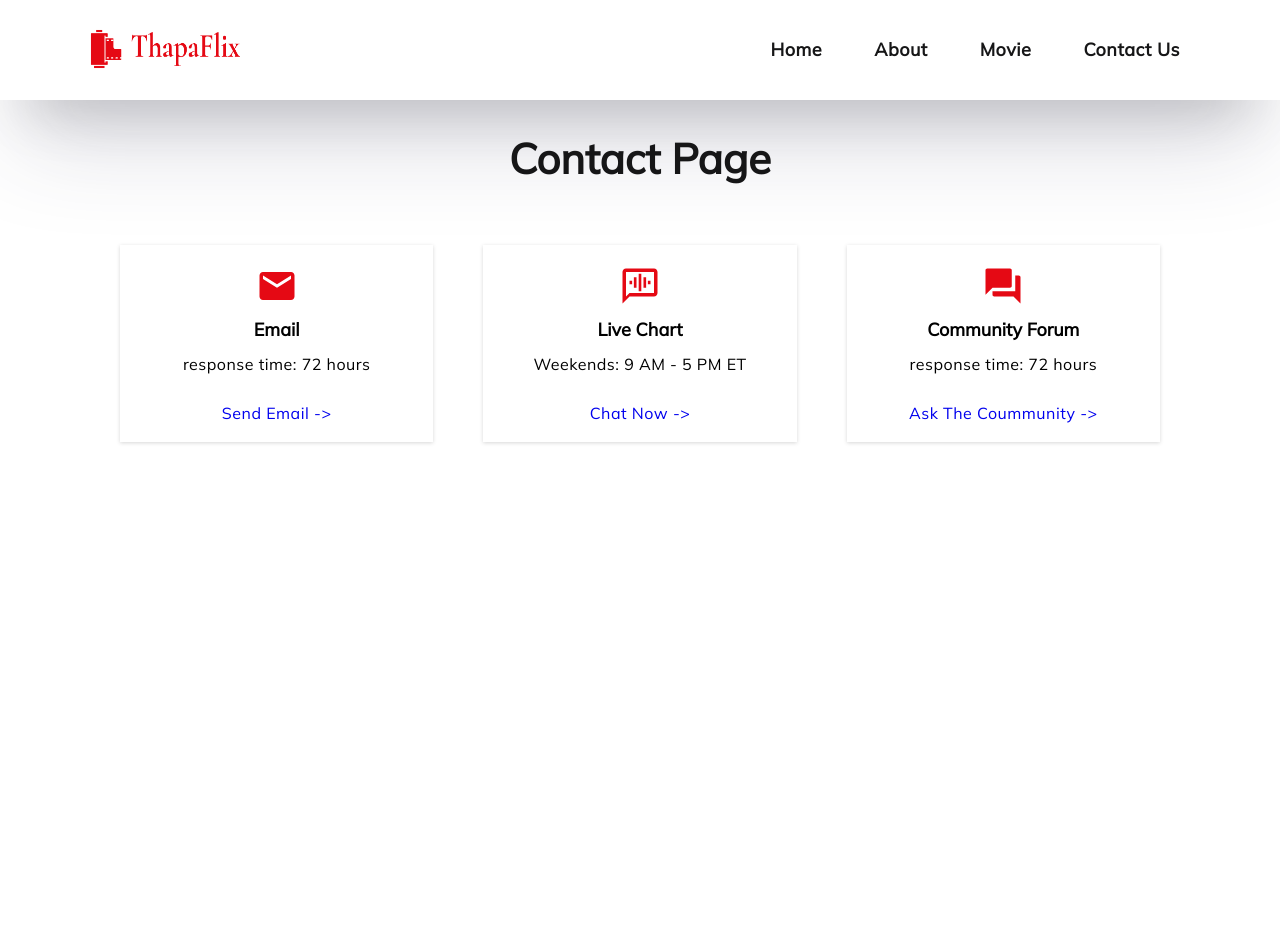
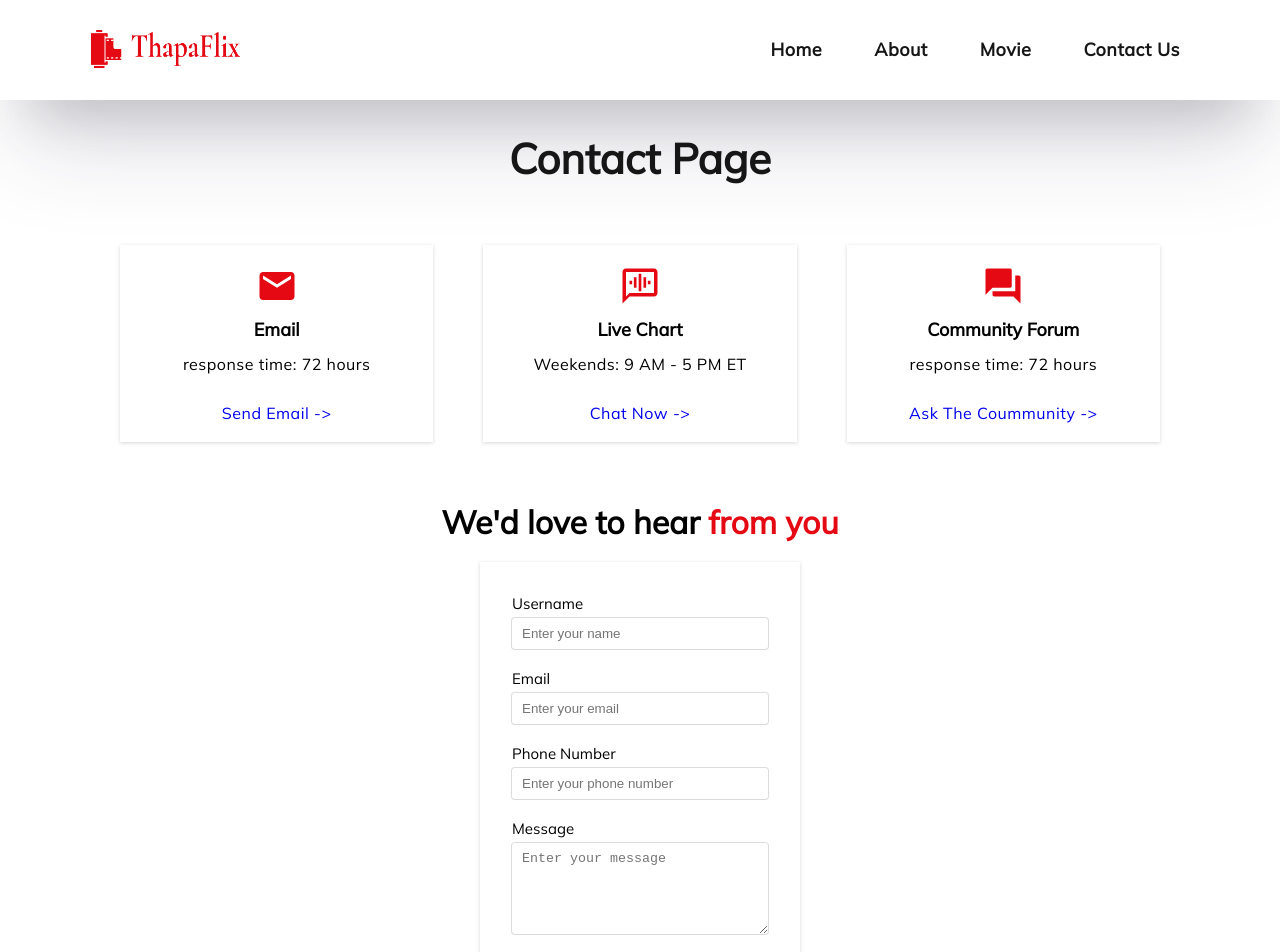
Before and after one commit to sushantskb/Next.Js_Tutorial, a Next.js app: page /contact in a window 1280 px wide. Shown: the top 952 px of the page. Before the commit the page ends 800 px from the top, so only its background shows below. Built offline with nearby package versions, Linux system fonts and the light colour scheme.

Commit message:
"Added ContactForm component and Google Maps iframe to Contact Page"

```diff
--- /dev/null
+++ b/src/app/components/ContactForm.js
@@ -0,0 +1,81 @@
+"use client";
+import React, { useState } from "react";
+import styles from "@/app/contact/contact.module.css";
+import { Mulish } from "next/font/google";
+const ContactForm = () => {
+  const [user, setUser] = useState({
+    username: "",
+    email: "",
+    phone: "",
+    message: "",
+  });
+
+  const handleChange = (e) => {
+    const { name, value } = e.target;
+    setUser((prev) => ({ ...prev, [name]: value }));
+  };
+  const handleSubmit = () => {};
+  return (
+    <form className={styles.contact_form} onSubmit={handleSubmit}>
+      <div className={styles.input_field}>
+        <label htmlFor="username" className={styles.label}>
+          Username
+          <input
+            type="text"
+            name="username"
+            id="username"
+            placeholder="Enter your name"
+            value={user.username}
+            onChange={handleChange}
+          />
+        </label>
+      </div>
+      <div className={styles.input_field}>
+        <label htmlFor="email" className={styles.label}>
+          Email
+          <input
+            type="email"
+            name="email"
+            id="email"
+            placeholder="Enter your email"
+            value={user.email}
+            onChange={handleChange}
+          />
+        </label>
+      </div>
+      <div className={styles.input_field}>
+        <label htmlFor="phone" className={styles.label}>
+          Phone Number
+          <input
+            type="text"
+            name="phone"
+            id="phone"
+            placeholder="Enter your phone number"
+            value={user.phone}
+            onChange={handleChange}
+          />
+        </label>
+      </div>
+      <div className={styles.input_field}>
+        <label htmlFor="message" className={styles.label}>
+          Message
+          <textarea
+            type="text"
+            name="message"
+            id="message"
+            rows={5}
+            placeholder="Enter your message"
+            value={user.message}
+            onChange={handleChange}
+          />
+        </label>
+      </div>
+
+      <div>
+        <button className={styles.btn}>Send Message</button>
+      </div>
+    </form>
+  );
+};
+
+export default ContactForm;
--- a/src/app/contact/page.js
+++ b/src/app/contact/page.js
@@ -1,13 +1,35 @@
-import React from 'react'
-import ContactCard from '../components/ContactCard'
-import styles from "@/app/contact/contact.module.css"
+import React from "react";
+import ContactCard from "../components/ContactCard";
+import styles from "@/app/contact/contact.module.css";
+import ContactForm from "../components/ContactForm";
 const Page = () => {
   return (
-    <div className={styles.container}>
-      <h1>Contact Page</h1>
-      <ContactCard />
-    </div>
-  )
-}
+    <>
+      <div className={styles.container}>
+        <h1>Contact Page</h1>
+        <ContactCard />
 
-export default Page
+        <section className={styles.contact_section}>
+          <h2>
+            We&apos;d love to hear <span>from you</span>
+          </h2>
+
+          <ContactForm />
+        </section>
+      </div>
+
+      <iframe
+        src="https://www.google.com/maps/embed?pb=!1m18!1m12!1m3!1d7386.371706328713!2d84.82929057840762!3d22.233026141196305!2m3!1f0!2f0!3f0!3m2!1i1024!2i768!4f13.1!3m3!1m2!1s0x3a2019416df4bdbf%3A0x4f6e3270e6e4382b!2sBasanti%20Nagar%2C%20Rourkela%2C%20Odisha!5e0!3m2!1sen!2sin!4v1716384415693!5m2!1sen!2sin"
+        width={100}
+        height={450}
+        style={{border: "0"}}
+        className={styles.mapping}
+        allowfullscreen=""
+        loading="lazy"
+        referrerpolicy="no-referrer-when-downgrade"
+      ></iframe>
+    </>
+  );
+};
+
+export default Page;
```
